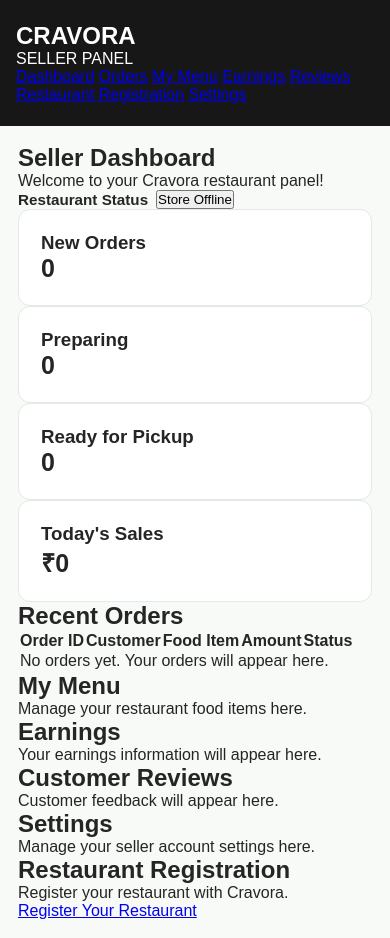
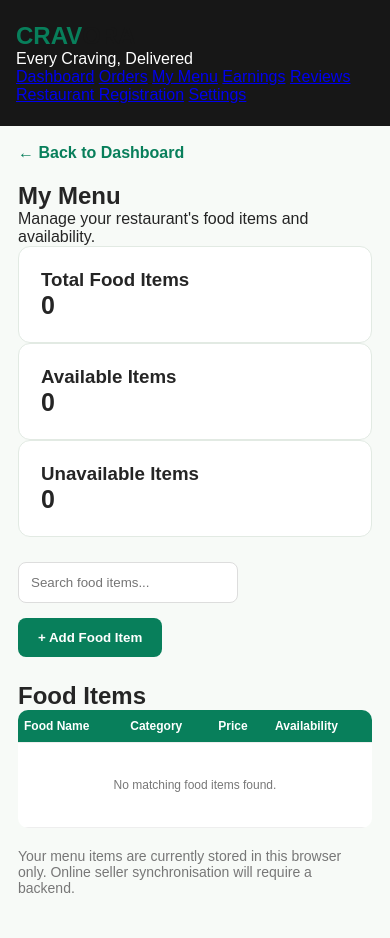
Before and after one commit to jaswanth-cravora/Cravora-Partnership, a plain HTML site: page menu.html in a window 390 px wide. After the commit the page ends 914 px from the top, so only its background shows below. Drawn offline with Linux system fonts and the light colour scheme.

Commit message:
Updated menu.html
Updated the menu page title and improved layout with new styles. Enhanced food item management features and added search functionality.

```diff
--- a/menu.html
+++ b/menu.html
@@ -3,150 +3,270 @@
 <head>
     <meta charset="UTF-8">
     <meta name="viewport" content="width=device-width, initial-scale=1.0">
+    <title>Cravora | My Menu</title>
+    <link rel="stylesheet" href="./style.css">
 
-    <title>Cravora | Seller Dashboard</title>
+    <style>
+        .menu-toolbar {
+            display: flex;
+            justify-content: space-between;
+            align-items: center;
+            gap: 15px;
+            flex-wrap: wrap;
+            margin: 25px 0;
+        }
 
-    <link rel="stylesheet" href="style.css">
+        .menu-toolbar input {
+            padding: 12px;
+            border: 1px solid #ddd;
+            border-radius: 8px;
+            min-width: 220px;
+        }
+
+        .add-food-btn {
+            background: #087F5B;
+            color: white;
+            border: none;
+            padding: 12px 20px;
+            border-radius: 8px;
+            cursor: pointer;
+            font-weight: bold;
+        }
+
+        .menu-table {
+            width: 100%;
+            border-collapse: collapse;
+            background: white;
+            border-radius: 10px;
+            overflow: hidden;
+        }
+
+        .menu-table th,
+        .menu-table td {
+            padding: 15px;
+            text-align: left;
+            border-bottom: 1px solid #eee;
+        }
+
+        .menu-table th {
+            background: #087F5B;
+            color: white;
+        }
+
+        .availability {
+            color: #087F5B;
+            font-weight: bold;
+        }
+
+        .empty-message {
+            text-align: center !important;
+            padding: 35px !important;
+            color: #777;
+        }
+
+        .back-link {
+            display: inline-block;
+            margin-bottom: 20px;
+            color: #087F5B;
+            text-decoration: none;
+            font-weight: bold;
+        }
+
+        .menu-note {
+            margin-top: 20px;
+            color: #777;
+            font-size: 14px;
+        }
+
+        @media(max-width: 650px) {
+            .menu-table {
+                font-size: 12px;
+            }
+
+            .menu-table th,
+            .menu-table td {
+                padding: 9px 6px;
+            }
+        }
+    </style>
 </head>
 
 <body>
 
-    <!-- SIDEBAR -->
     <aside class="sidebar">
-
         <div class="brand">
-            <h1>CRAVORA</h1>
-            <p>SELLER PANEL</p>
+            <h1><span style="color:#087F5B">CRAV</span><span style="color:#171717">ORA</span></h1>
+            <p>Every Craving, Delivered</p>
         </div>
 
         <nav>
-            <a href="index.html">Dashboard</a>
-            <a href="#orders">Orders</a>
-            <a href="#menu">My Menu</a>
-            <a href="#earnings">Earnings</a>
-            <a href="#reviews">Reviews</a>
-            <a href="register.html">Restaurant Registration</a>
-            <a href="#settings">Settings</a>
+            <a href="./index.html">Dashboard</a>
+            <a href="./index.html#orders">Orders</a>
+            <a href="./menu.html">My Menu</a>
+            <a href="./index.html#earnings">Earnings</a>
+            <a href="./index.html#reviews">Reviews</a>
+            <a href="./register.html">Restaurant Registration</a>
+            <a href="./index.html#settings">Settings</a>
         </nav>
-
     </aside>
 
-
-    <!-- MAIN CONTENT -->
     <main class="main-content">
 
+        <a class="back-link" href="./index.html">← Back to Dashboard</a>
+
         <header>
-            <h2>Seller Dashboard</h2>
-            <p>Welcome to your Cravora restaurant panel!</p>
+            <h2>My Menu</h2>
+            <p>Manage your restaurant's food items and availability.</p>
         </header>
 
-
-        <!-- STORE STATUS -->
-        <section class="store-status">
-            <h3>Restaurant Status</h3>
-
-            <button id="storeStatus">
-                Store Offline
-            </button>
-        </section>
-
-
-        <!-- DASHBOARD STATISTICS -->
         <section class="stats-container">
-
             <div class="stat-card">
-                <h3>New Orders</h3>
-                <h2 id="newOrders">0</h2>
+                <h3>Total Food Items</h3>
+                <h2 id="totalItems">0</h2>
             </div>
 
             <div class="stat-card">
-                <h3>Preparing</h3>
-                <h2 id="preparingOrders">0</h2>
+                <h3>Available Items</h3>
+                <h2 id="availableItems">0</h2>
             </div>
 
             <div class="stat-card">
-                <h3>Ready for Pickup</h3>
-                <h2 id="readyOrders">0</h2>
+                <h3>Unavailable Items</h3>
+                <h2 id="unavailableItems">0</h2>
             </div>
-
-            <div class="stat-card">
-                <h3>Today's Sales</h3>
-                <h2 id="todaySales">₹0</h2>
-            </div>
-
         </section>
 
+        <div class="menu-toolbar">
+            <input
+                type="search"
+                id="searchFood"
+                placeholder="Search food items..."
+                aria-label="Search food items"
+            >
 
-        <!-- RECENT ORDERS -->
-        <section class="orders-section" id="orders">
+            <button class="add-food-btn" id="addFoodBtn">
+                + Add Food Item
+            </button>
+        </div>
 
-            <h2>Recent Orders</h2>
+        <section class="orders-section">
+            <h2>Food Items</h2>
 
-            <table>
+            <table class="menu-table">
                 <thead>
                     <tr>
-                        <th>Order ID</th>
-                        <th>Customer</th>
-                        <th>Food Item</th>
-                        <th>Amount</th>
-                        <th>Status</th>
+                        <th>Food Name</th>
+                        <th>Category</th>
+                        <th>Price</th>
+                        <th>Availability</th>
                     </tr>
                 </thead>
 
-                <tbody>
+                <tbody id="foodTable">
                     <tr>
-                        <td colspan="5">
-                            No orders yet. Your orders will appear here.
+                        <td colspan="4" class="empty-message">
+                            No food items added yet.
+                            Click "+ Add Food Item" to get started.
                         </td>
                     </tr>
                 </tbody>
             </table>
-
         </section>
 
-
-        <!-- MENU SECTION -->
-        <section id="menu">
-            <h2>My Menu</h2>
-            <p>Manage your restaurant food items here.</p>
-        </section>
-
-
-        <!-- EARNINGS SECTION -->
-        <section id="earnings">
-            <h2>Earnings</h2>
-            <p>Your earnings information will appear here.</p>
-        </section>
-
-
-        <!-- REVIEWS SECTION -->
-        <section id="reviews">
-            <h2>Customer Reviews</h2>
-            <p>Customer feedback will appear here.</p>
-        </section>
-
-
-        <!-- SETTINGS SECTION -->
-        <section id="settings">
-            <h2>Settings</h2>
-            <p>Manage your seller account settings here.</p>
-        </section>
-
-
-        <!-- REGISTRATION LINK -->
-        <section class="registration-section">
-            <h2>Restaurant Registration</h2>
-            <p>Register your restaurant with Cravora.</p>
-
-            <a href="register.html">
-                Register Your Restaurant
-            </a>
-        </section>
+        <p class="menu-note">
+            Your menu items are currently stored in this browser only.
+            Online seller synchronisation will require a backend.
+        </p>
 
     </main>
 
+    <script>
+        const foodTable = document.getElementById("foodTable");
+        const searchFood = document.getElementById("searchFood");
 
-    <script src="script.js"></script>
+        let foods = [];
+
+        function renderFoods() {
+            const search = searchFood.value.toLowerCase();
+
+            const filtered = foods.filter(food =>
+                food.name.toLowerCase().includes(search) ||
+                food.category.toLowerCase().includes(search)
+            );
+
+            document.getElementById("totalItems").textContent = foods.length;
+
+            document.getElementById("availableItems").textContent =
+                foods.filter(food => food.available).length;
+
+            document.getElementById("unavailableItems").textContent =
+                foods.filter(food => !food.available).length;
+
+            if (filtered.length === 0) {
+                foodTable.innerHTML = `
+                    <tr>
+                        <td colspan="4" class="empty-message">
+                            No matching food items found.
+                        </td>
+                    </tr>`;
+                return;
+            }
+
+            foodTable.innerHTML = filtered.map(food => `
+                <tr>
+                    <td>${escapeHTML(food.name)}</td>
+                    <td>${escapeHTML(food.category)}</td>
+                    <td>₹${food.price.toFixed(2)}</td>
+                    <td>
+                        <span class="availability">
+                            ${food.available ? "Available" : "Unavailable"}
+                        </span>
+                    </td>
+                </tr>
+            `).join("");
+        }
+
+        function escapeHTML(value) {
+            return value.replace(/[&<>"']/g, char => ({
+                "&": "&amp;",
+                "<": "&lt;",
+                ">": "&gt;",
+                '"': "&quot;",
+                "'": "&#39;"
+            })[char]);
+        }
+
+        document.getElementById("addFoodBtn").addEventListener("click", () => {
+            const name = prompt("Enter food item name:");
+            if (!name || !name.trim()) return;
+
+            const category = prompt("Enter food category:");
+            if (!category || !category.trim()) return;
+
+            const priceInput = prompt("Enter food price in rupees:");
+            if (priceInput === null || priceInput.trim() === "") return;
+
+            const price = Number(priceInput);
+
+            if (!Number.isFinite(price) || price < 0) {
+                alert("Please enter a valid price.");
+                return;
+            }
+
+            foods.push({
+                name: name.trim(),
+                category: category.trim(),
+                price,
+                available: true
+            });
+
+            renderFoods();
+        });
+
+        searchFood.addEventListener("input", renderFoods);
+
+        renderFoods();
+    </script>
 
 </body>
 </html>
```
